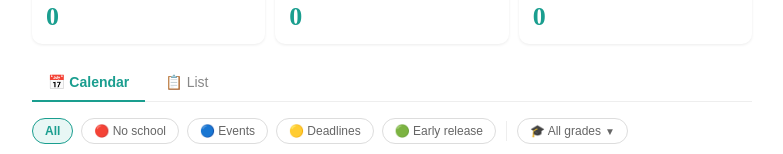
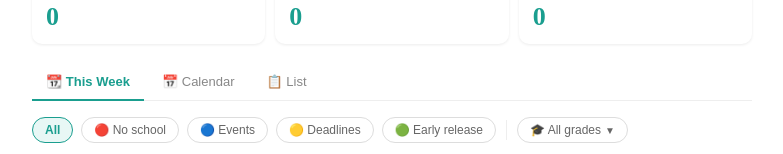
Before and after one commit to coyotecodebuild/cce-calendar, a Next.js app: page / in a window 1280 px wide. Shown: the part 165-319 px from the top of the page, without its empty margins (248-1031 px from the left). Built offline with nearby package versions, Linux system fonts and the light colour scheme.

Commit message:
Update index.js

```diff
--- a/pages/index.js
+++ b/pages/index.js
@@ -4,13 +4,14 @@ import Calendar from '../components/Calendar'
 import EventList from '../components/EventList'
 import Header from '../components/Header'
 import GradeFilter, { filterEventsByGrade } from '../components/GradeFilter'
+import ThisWeek from '../components/ThisWeek'
 
 export default function Home() {
   const [events, setEvents] = useState([])
   const [lastUpdated, setLastUpdated] = useState(null)
   const [emailCount, setEmailCount] = useState(0)
   const [loading, setLoading] = useState(true)
-  const [activeTab, setActiveTab] = useState('calendar')
+  const [activeTab, setActiveTab] = useState('week')
   const [filter, setFilter] = useState('all')
   const [selectedGrades, setSelectedGrades] = useState([])
   const [selectedDay, setSelectedDay] = useState(null)
@@ -49,6 +50,12 @@ export default function Home() {
     const d = new Date(e.date + 'T12:00:00')
     return d.getMonth() === today.getMonth() && d.getFullYear() === today.getFullYear()
   })
+
+  const tabs = [
+    { key: 'week', label: '📆 This Week' },
+    { key: 'calendar', label: '📅 Calendar' },
+    { key: 'list', label: '📋 List' },
+  ]
 
   return (
     <>
@@ -93,19 +100,19 @@ export default function Home() {
           marginBottom: 16,
           gap: 4
         }}>
-          {['calendar', 'list'].map(tab => (
-            <button key={tab} onClick={() => setActiveTab(tab)} style={{
-              padding: '10px 16px',
-              fontSize: 14,
+          {tabs.map(tab => (
+            <button key={tab.key} onClick={() => setActiveTab(tab.key)} style={{
+              padding: '10px 14px',
+              fontSize: 13,
               background: 'none',
               border: 'none',
-              borderBottom: activeTab === tab ? '2px solid #1a9e8f' : '2px solid transparent',
-              color: activeTab === tab ? '#1a9e8f' : '#888',
-              fontWeight: activeTab === tab ? 600 : 400,
-              textTransform: 'capitalize',
-              marginBottom: -1
+              borderBottom: activeTab === tab.key ? '2px solid #1a9e8f' : '2px solid transparent',
+              color: activeTab === tab.key ? '#1a9e8f' : '#888',
+              fontWeight: activeTab === tab.key ? 600 : 400,
+              marginBottom: -1,
+              whiteSpace: 'nowrap'
             }}>
-              {tab === 'calendar' ? '📅 Calendar' : '📋 List'}
+              {tab.label}
             </button>
           ))}
         </div>
@@ -170,6 +177,7 @@ export default function Home() {
           </div>
         ) : (
           <>
+            {activeTab === 'week' && <ThisWeek events={filtered} />}
             {activeTab === 'calendar' && (
               <Calendar
                 events={filtered}
@@ -177,9 +185,7 @@ export default function Home() {
                 onSelectDay={setSelectedDay}
               />
             )}
-            {activeTab === 'list' && (
-              <EventList events={filtered} />
-            )}
+            {activeTab === 'list' && <EventList events={filtered} />}
           </>
         )}
       </div>
```
